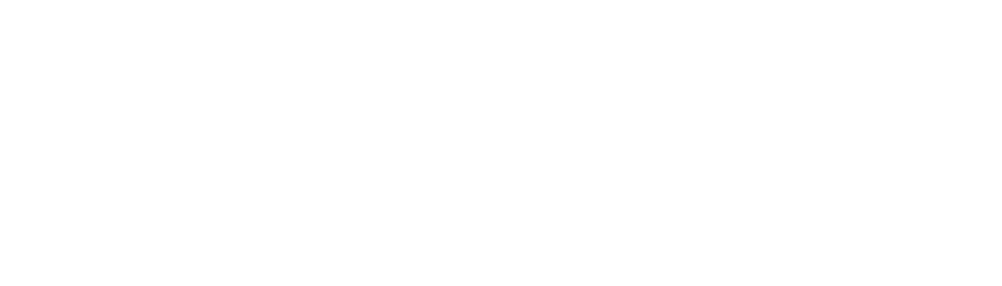
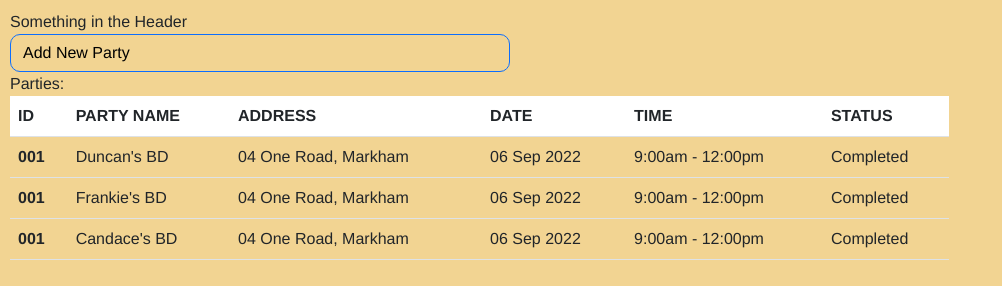
Before and after one commit to pofungt/party-planner, a website: page public/index.html in a window 1280 px wide. Shown: the whole page, without its empty margins (0-1002 px from the left). Drawn offline with nearby package versions, Linux system fonts and the light colour scheme.

Commit message:
working dashboard in progress

```diff
--- a/public/index.css
+++ b/public/index.css
@@ -0,0 +1,19 @@
+body {
+    font-family: 'Franklin Gothic Medium';
+    padding:10px;
+    background-color: #F2D492;
+
+}
+
+.table-header {
+    background-color: white;
+    border-radius: 10px 10px 0 0;
+}
+
+#add-new-party-button {
+    width: 500px;
+    background-color: #F2D492;
+    color: black;
+    border-radius: 10px;
+    text-align: left;
+}
--- a/public/index.html
+++ b/public/index.html
@@ -1,25 +1,87 @@
 <!DOCTYPE html>
 <html lang="en">
+
 <head>
     <meta charset="UTF-8">
     <meta http-equiv="X-UA-Compatible" content="IE=edge">
     <meta name="viewport" content="width=device-width, initial-scale=1.0">
-    <link
-    href="https://cdn.jsdelivr.net/npm/bootstrap@5.2.1/dist/css/bootstrap.min.css"
-    rel="stylesheet"
-    integrity="sha384-iYQeCzEYFbKjA/T2uDLTpkwGzCiq6soy8tYaI1GyVh/UjpbCx/TYkiZhlZB6+fzT"
-    crossorigin="anonymous"
-/>
-<link
-    rel="stylesheet"
-    href="https://cdn.jsdelivr.net/npm/bootstrap-icons@1.9.1/font/bootstrap-icons.css"
-/>
-<link rel="stylesheet" href="./index.css" />
+    <link href="https://cdn.jsdelivr.net/npm/bootstrap@5.2.1/dist/css/bootstrap.min.css" rel="stylesheet"
+        integrity="sha384-iYQeCzEYFbKjA/T2uDLTpkwGzCiq6soy8tYaI1GyVh/UjpbCx/TYkiZhlZB6+fzT" crossorigin="anonymous" />
+    <link rel="stylesheet" href="https://cdn.jsdelivr.net/npm/bootstrap-icons@1.9.1/font/bootstrap-icons.css" />
+    <link rel="stylesheet" href="./index.css" />
     <title>Document</title>
 </head>
 <body>
+    <header>Something in the Header</header>
+    <div class="row">
+        <div class="col-sm-9">
+            <button class="btn btn-primary" id="add-new-party-button">
+                Add New Party
+            </button>
+            <div class="parties-list-container">
+                <header>
+                    Parties:
+                </header>
+                <div class="table-container">
+                    <table class="table">
+                        <thead>
+                          <tr class="table-header">
+                            <th scope="col">ID</th>
+                            <th scope="col">PARTY NAME</th>
+                            <th scope="col">ADDRESS</th>
+                            <th scope="col">DATE</th>
+                            <th scope="col">TIME</th>
+                            <th scope="col">STATUS</th>
+                          </tr>
+                        </thead>
+                        <tbody>
+                          <tr>
+                            <th scope="row">001</th>
+                            <td>Duncan's BD</td>
+                            <td>04 One Road, Markham</td>
+                            <td>06 Sep 2022</td>
+                            <td>9:00am - 12:00pm</td>
+                            <td>
+                                <div class="status-bar">Completed</div>
+                            </td>
+                          </tr>
+                          <tr>
+                            <th scope="row">001</th>
+                            <td>Frankie's BD</td>
+                            <td>04 One Road, Markham</td>
+                            <td>06 Sep 2022</td>
+                            <td>9:00am - 12:00pm</td>
+                            <td>
+                                <div class="status-bar">Completed</div>
+                            </td>
+                          </tr>
+                          <tr>
+                            <th scope="row">001</th>
+                            <td>Candace's BD</td>
+                            <td>04 One Road, Markham</td>
+                            <td>06 Sep 2022</td>
+                            <td>9:00am - 12:00pm</td>
+                            <td>
+                                <div class="status-bar">Completed</div>
+                            </td>
+                          </tr>
+                        </tbody>
+                      </table>
+                </div>
+            </div>
+        </div>
+
+        <div class="col-sm-3">
+            <div class="calendar">
+
+            </div>
+        </div>
+
+
+    </div>
 
     <script src="/socket.io/socket.io.js"></script>
     <script type="module" src="./index.js"></script>
 </body>
+
 </html>
```
